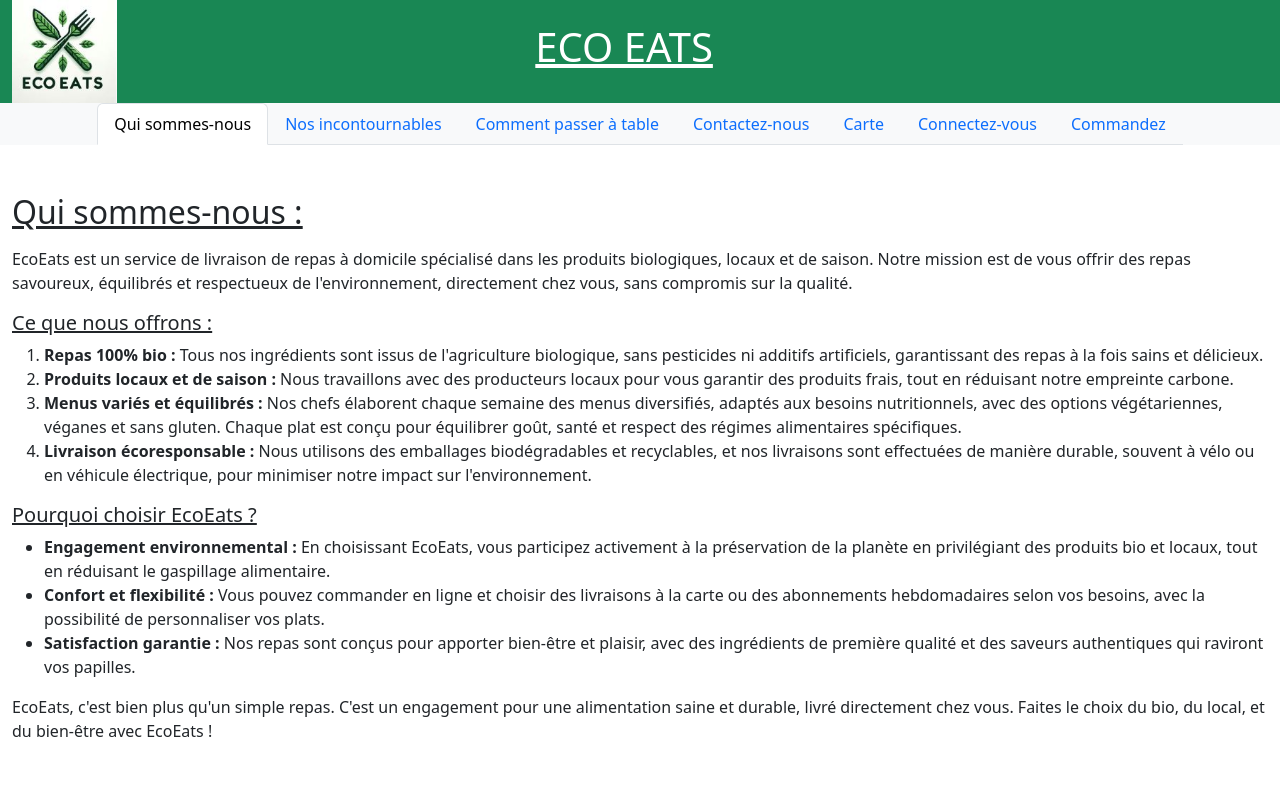
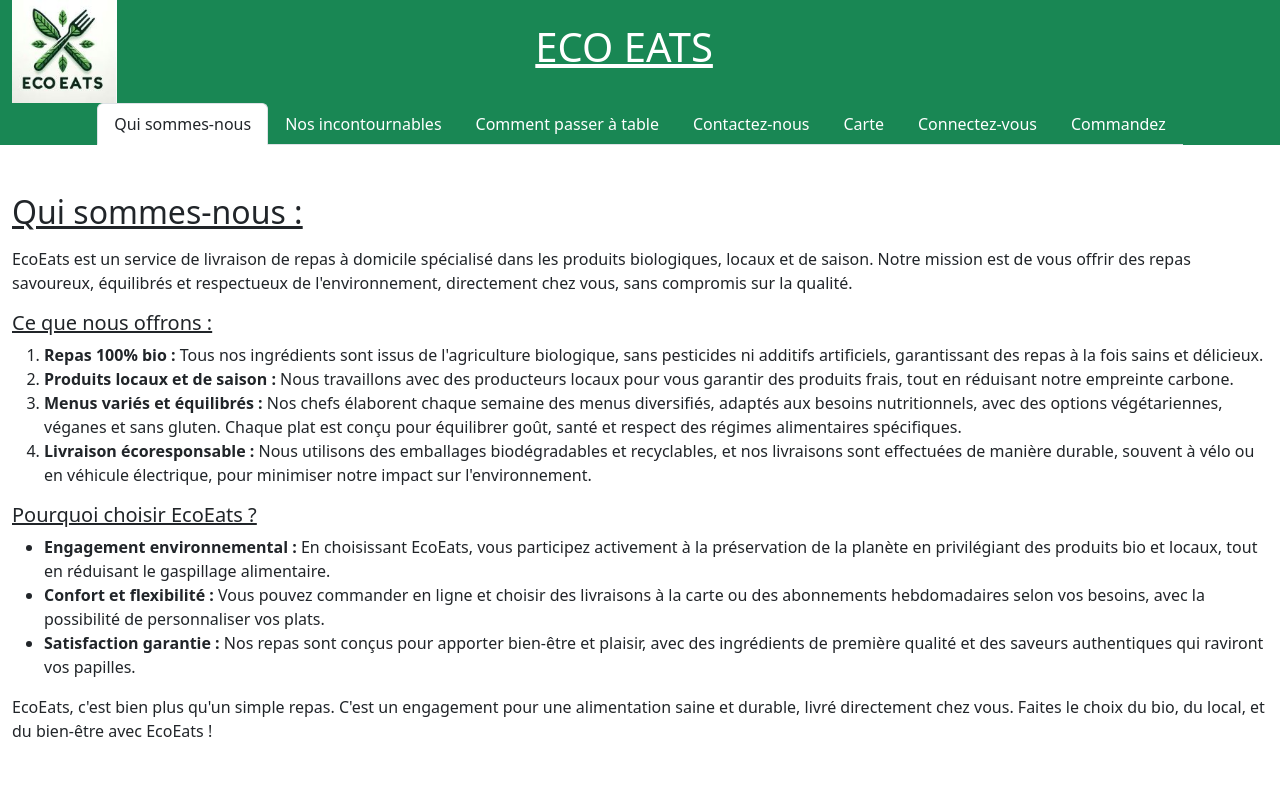
Before and after one commit to djigue/EcoEat, a plain HTML site: page Index.html in a window 1280 px wide. Shown: the top 785 px of the page. Drawn offline with Linux system fonts and the light colour scheme.

Commit message:
bg nav et couleur lien

```diff
--- a/Index.html
+++ b/Index.html
@@ -16,29 +16,29 @@
         <h1 class="col-8"><u>ECO EATS</u></h1>
     </header>
 
-    <!-- nav avec liste de  lien sur pages et lien autres pages positionnés en display flex rows -->
-    <nav class="container-fluid d-flex justify-content-center bg-light text-white">
+    <!-- nav avec liste de  lien sur pages et lien autres pages positionnés en display flex rows style pour le laisser en haut quand on scroll -->
+    <nav class="container-fluid d-flex justify-content-center bg-success" style="position: sticky; top: 0; z-index: 1000;">
         <ul class="nav nav-tabs">
             <li class="nav-item">
-              <a class="nav-link active" href="#nous">Qui sommes-nous</a>
+              <a class="nav-link active text-dark" href="#nous">Qui sommes-nous</a>
             </li>
             <li class="nav-item">
-              <a class="nav-link" href="#incontournables">Nos incontournables</a>
+              <a class="nav-link text-white" href="#incontournables">Nos incontournables</a>
             </li>
             <li class="nav-item">
-              <a class="nav-link" href="#marche">Comment passer à table</a>
+              <a class="nav-link text-white" href="#marche">Comment passer à table</a>
             </li>
             <li class="nav-item">
-                <a class="nav-link" href="#contact">Contactez-nous</a>
+                <a class="nav-link text-white" href="#contact">Contactez-nous</a>
               </li>
             <li class="nav-item">
-                <a class="nav-link" href="Carte.html" target="_blank">Carte</a>
+                <a class="nav-link text-white" href="Carte.html" target="_blank">Carte</a>
               </li>
             <li class="nav-item">
-                <a class="nav-link" href="Connexion.html" target="_blank">Connectez-vous</a>
+                <a class="nav-link text-white" href="Connexion.html" target="_blank">Connectez-vous</a>
               </li>
             <li class="nav-item">
-                <a class="nav-link" href="Commande.html" target="_blank">Commandez</a>
+                <a class="nav-link text-white" href="Commande.html" target="_blank">Commandez</a>
               </li>
           </ul>
     </nav>
@@ -188,7 +188,7 @@
     </section>
 
     <!-- footer avec mention légales, liens vers cgv et reseaux -->
-  <footer class="container-fluid bg-danger my-5 fs-6">
+  <footer class="container-fluid bg-danger mt-5 fs-6">
     <section class="row d-flex align-items-center">
       <section class="col-md-3 col-sd-4">
         <h5>SARL ECO EATS</h5>
```
Also changed, not shown: Carte.html (+5 -5 lines), Commande.html (+5 -5 lines), Condition.html (+6 -6 lines), Connexion.html (+5 -5 lines), Inscription.html (+6 -6 lines).
